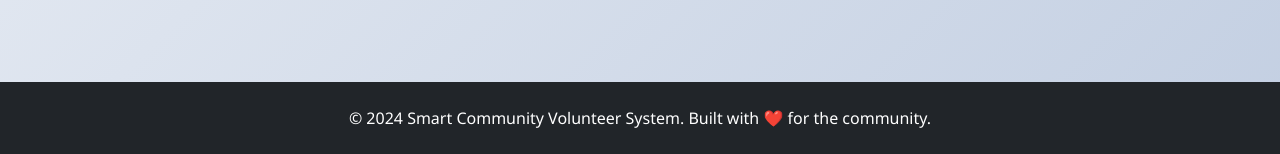
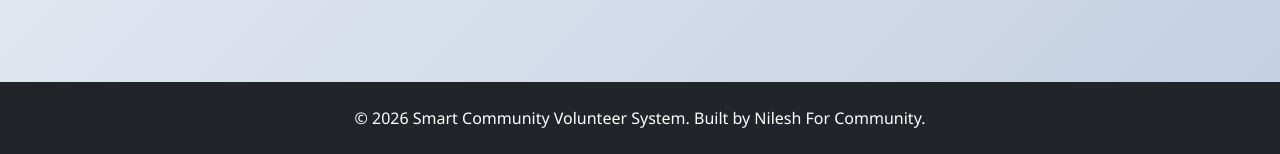
Before and after one commit to NileshHI-coder/Volunteer-Finding-System, a Flask app: page / in a window 1280 px wide. Shown: the part 1042-1196 px from the top of the page. Run offline with Flask 3, Linux system fonts and the light colour scheme.

Commit message:
Update base.html

```diff
--- a/templates/base.html
+++ b/templates/base.html
@@ -32,7 +32,7 @@
 
     <footer class="bg-dark text-white text-center py-4 mt-5">
         <div class="container">
-            <p class="mb-0">&copy; 2024 Smart Community Volunteer System. Built with ❤️ for the community.</p>
+            <p class="mb-0">&copy; 2026 Smart Community Volunteer System. Built by Nilesh For Community.</p>
         </div>
     </footer>
 
```
